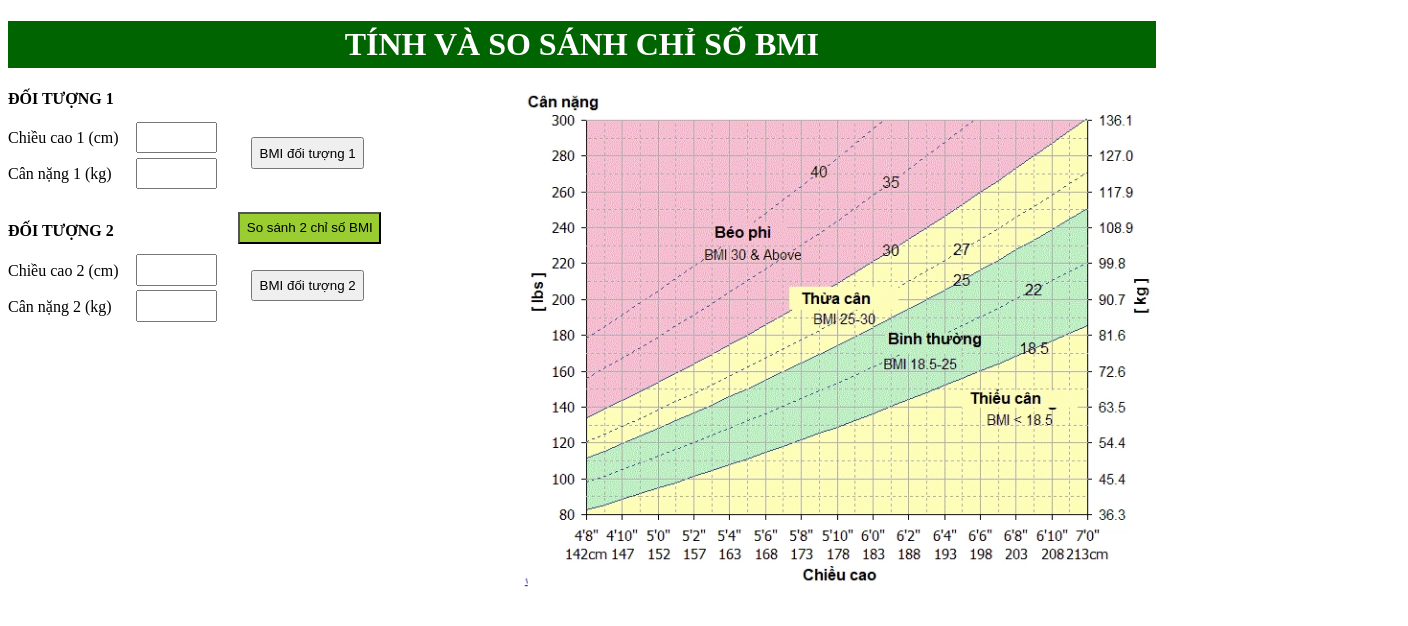
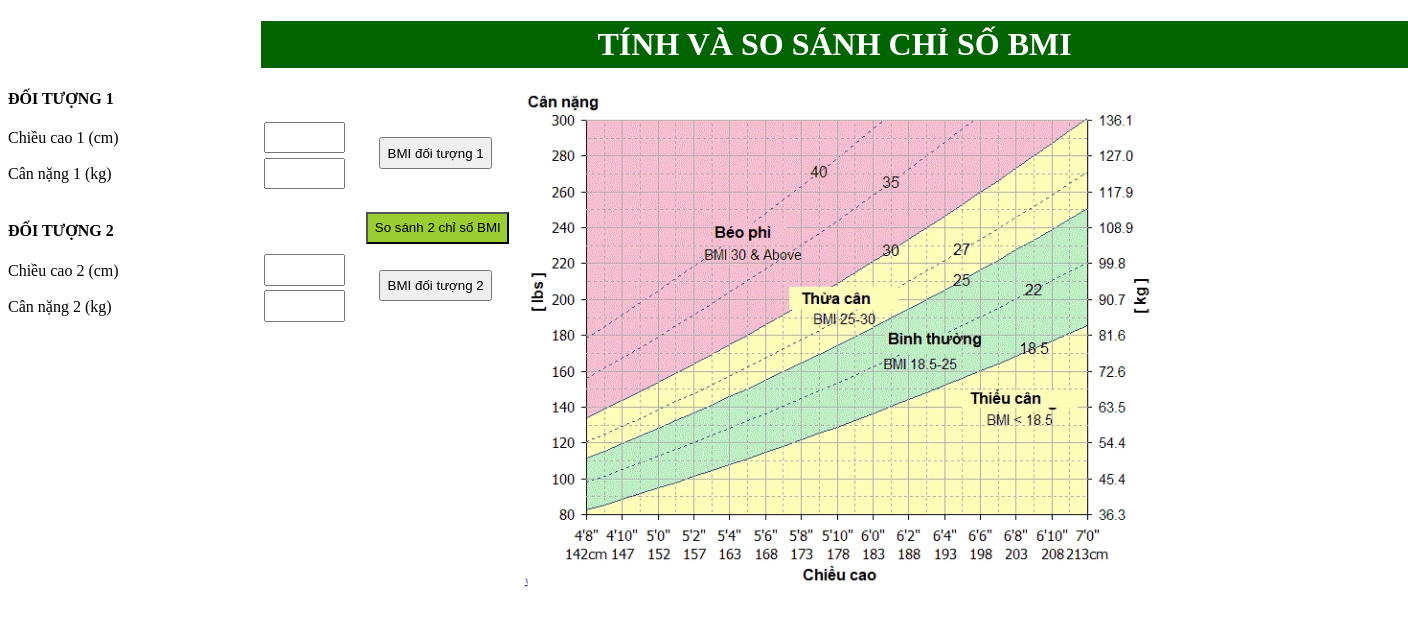
Before and after one commit to VanNTT-F/BMI-Calculate, a plain HTML site: page index.html in a window 1280 px wide. Shown: the whole page, 1408 px wide, since content can reach past the window. Drawn offline with Linux system fonts and the light colour scheme.

Commit message:
Update index.html

```diff
--- a/index.html
+++ b/index.html
@@ -8,6 +8,7 @@
             width: 90%;
             background-color: darkgreen;
             color: white;
+            margin-left: 20%;
             text-align: center;
             padding: 5px;
         }
@@ -15,7 +16,7 @@
             display: block;
             position: absolute;
             padding: 0.5%;
-            margin-left: 10%;
+            margin-left: 20%;
             margin-top: -2%;
             width: 5%;
         }
@@ -23,7 +24,7 @@
             display: block;
             position: absolute;
             padding: 0.5%;
-            margin-left: 19%;
+            margin-left: 29%;
             margin-top: -5%;
             width: auto;
         }
@@ -32,7 +33,7 @@
             position: absolute;
             background-color: yellowgreen;
             padding: 0.5%;
-            margin-left: 18%;
+            margin-left: 28%;
             margin-top: -9.5%;
             width: auto;
         }
```
